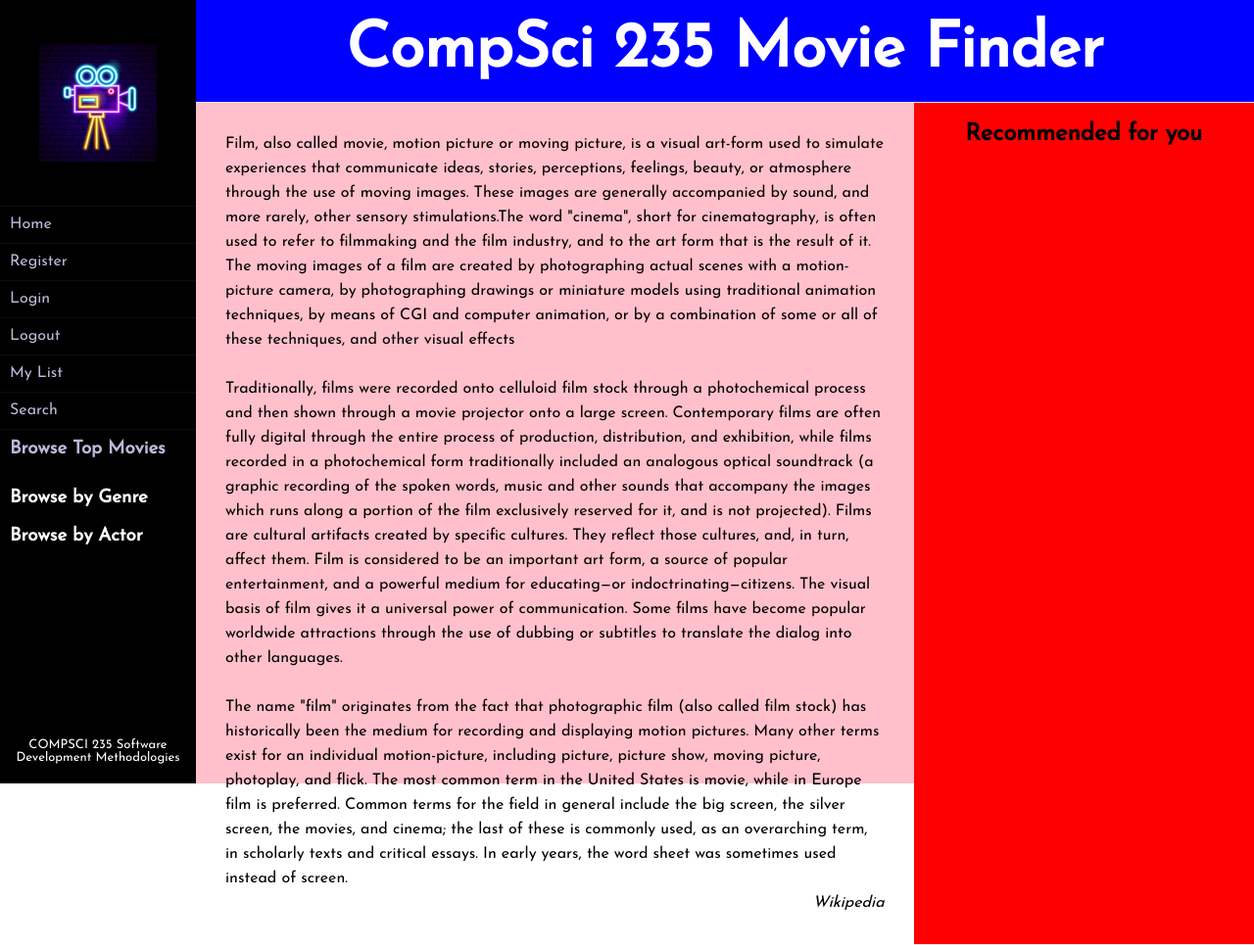
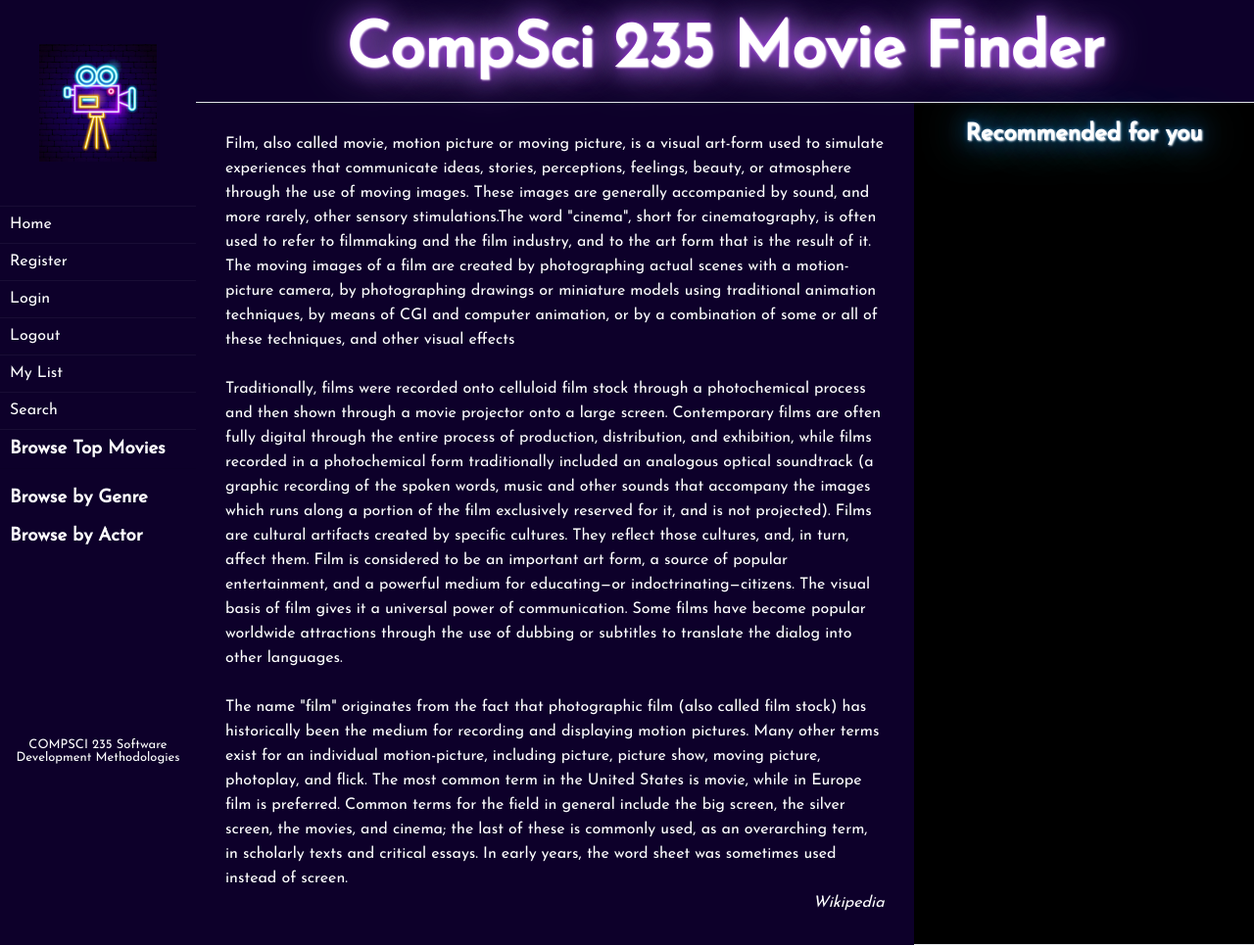
Before and after one commit to sman371/cs-235-a2, a Python web app: template movies/templates/home/home.html in a window 1280 px wide. Shown: the whole page at 98% size. Run offline with Jinja, Linux system fonts and the light colour scheme; the template is opened without the code that fills it, so the values that code supplies are empty.

Commit message:
CSS changes

```diff
--- a/movies/static/css/main.css
+++ b/movies/static/css/main.css
@@ -3,7 +3,7 @@
 * {
   margin: 0;
   padding: 0;
-  color: black;
+  color: white;
   box-sizing: border-box;
   list-style: none;
   text-decoration: none;
@@ -13,13 +13,16 @@
 body,
 html {
   height: 100%;
-  background-color: white;
-  color: yellow;
+  background: #0d002a;
+  color: white;
 }
 
 h1 {
     text-align: center;
     font-weight: bold;
+
+    color: white;
+    text-shadow: 1px 1px 2px white, 0 0 45px #56d2eb, 0 0 25px #135b9c, 0 0 5px #155698;
 }
 
 img {
@@ -45,7 +48,7 @@ img {
   border-bottom: 1px solid #bdb8d7;
   border-bottom: 1px solid rgba(0, 0, 0, 0.05);
   border-top: 1px solid rgba(255, 255, 255, 0.05);
-  color: #bdb8d7;
+  color: white;
   display: block;
 }
 
@@ -67,6 +70,7 @@ img {
 
 .btn-general-disabled {
     background-color: #4b4276;
+    color: white;
     border: none;
     border-radius: 8px;
     display: inline-block;
@@ -85,23 +89,28 @@ img {
     width: 100%;
     overflow: auto;
     word-break: break-all;
+    color: white;
 }
 
 #body {
   min-height: 100%;
   margin-bottom: -60px;
   font-size: medium;
-  background-color: pink;
+  background: #0d002a;
+  color: white;
 }
 
 #header {
   padding: 20px;
-  background-color: blue;
-  color:white;
+  background-color: #0d002a;
   border-bottom: 1px solid #e0e4e8;
   font-size: 64px;
   font-weight: bold;
   text-align: center;
+
+  color: white;
+  text-shadow: 1px 1px 2px white, 0 0 25px #ad4ef0, 0 0 5px #7709ba, 0 0 45px #cea7f8 ;
+
 }
 
 #content-2 {
@@ -109,31 +118,33 @@ img {
   margin-left: 200px;
   display: flex;
   flex-direction: column;
+  color: white;
 }
 
 #container {
   display: flex;
   flex-direction: row;
+  color: white;
 }
 
 #nav {
   width: 200px;
   height: 100%;
-  background: black;
+  background: #0d002a;
   color:white;
   padding: 30px 0px;
   position: fixed;
 }
 
 #nav-header {
-  color: #fff;
+  color: white;
   text-align: center;
   margin-bottom: 30px;
   margin-top: 12px;
 }
 
 #sub-nav-header {
-  color: #fff;
+  color: white;
   text-align: left;
   margin-top: 20px;
   margin-bottom: 20px;
@@ -141,7 +152,7 @@ img {
 }
 
 #nav-footer {
-  color: #fff;
+  color: white;
   margin-top: 25px;
   margin-bottom: 20px;
   position: absolute;
@@ -153,7 +164,7 @@ img {
 
 #main {
   margin: 20px;
-  color: #717171;
+  color: white;
   line-height: 25px;
   padding: 10px;
   width: 66.666667%;
@@ -164,8 +175,8 @@ img {
 }
 
 #sidebar {
-    background-color: red;
-    color: #717171;
+    background-color: black;
+    color: white;
     width: 33.333333%;
     min-height: 100vh;
     height: 100%;
@@ -177,15 +188,18 @@ img {
     text-align: left;
     margin-top: 20px;
     margin-bottom: 20px;
+    color: white;
 }
 
 #article {
     clear:both;
     margin-bottom:100px;
+    color: white;
 }
 
 #article-footer {
     font-size: 32px;
+    color: white;
 }
 
 #article-container {
@@ -193,6 +207,7 @@ img {
     display: flex;
     flex-direction: column;
     margin-top: 30px;
+    color: white;
 }
 
 input[type='text'],
--- a/movies/templates/layout.html
+++ b/movies/templates/layout.html
@@ -3,7 +3,7 @@
 <html lang="en">
   <head>
     <meta http-equiv="Content-Type" content="text/html; charset=utf-8" />
-    <title>CompSciFlix</title>
+    <title>CompSci 235 Movie Finder</title>
 
     <link
       rel="stylesheet"
```
